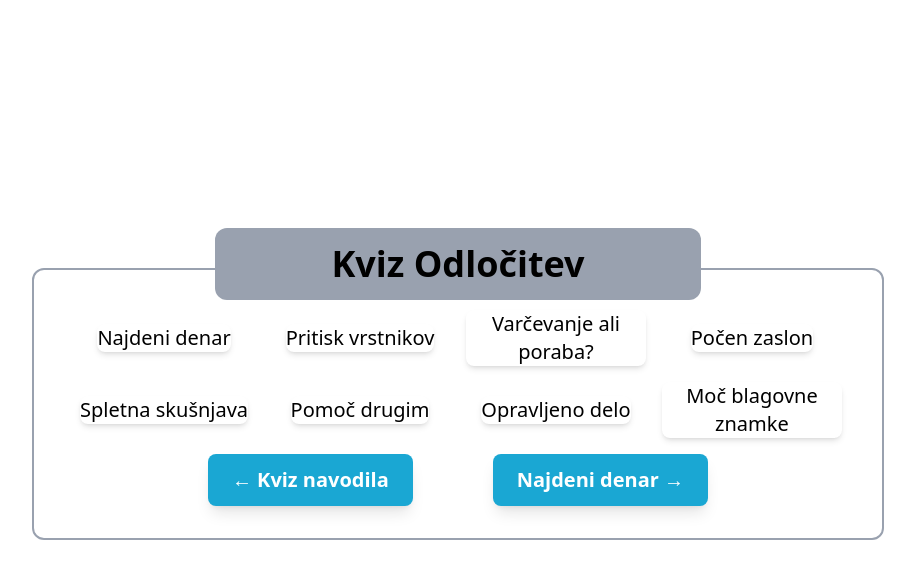
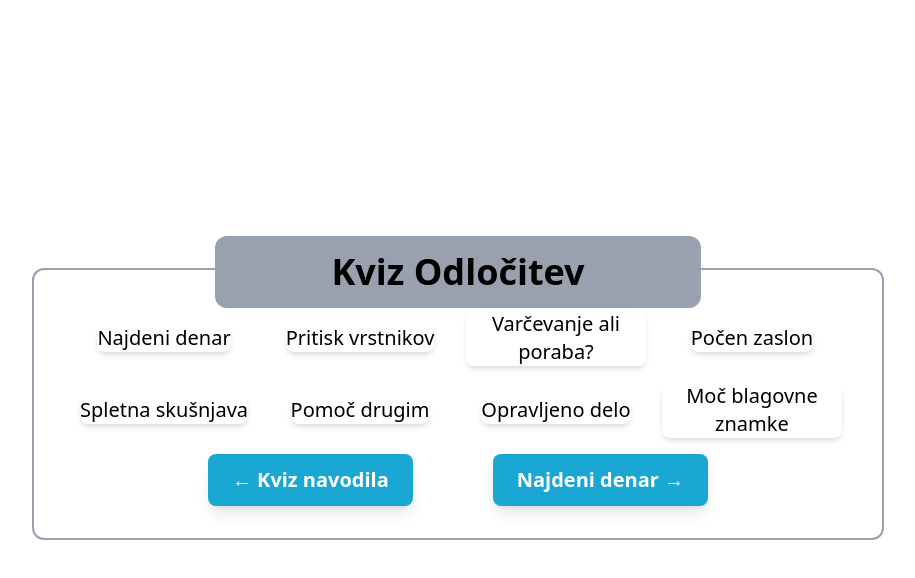
Before and after one commit to wolfboyyang/decision-quiz, a SvelteKit app: page / in a window 1280 px wide. Both pictures are taken after a click on the button "Začni kviz →". Shown: the top 578 px of the page, without its empty margins (182-1097 px from the left). Built offline with nearby package versions, Linux system fonts and the light colour scheme.

Commit message:
Adjust home page.

```diff
--- a/src/routes/+page.svelte
+++ b/src/routes/+page.svelte
@@ -133,19 +133,19 @@
         <!-- Render the Home Screen -->
         <div class="flex flex-col items-center">
             <h1
-                class="w-1/2 z-1 p-1 rounded-lg xl:p-4 xl:rounded-xl bg-gray-400 xl:text-4xl text-2xl text-center font-bold"
+                class="relative top-2 w-1/2 z-1 p-1 rounded-lg xl:p-4 xl:rounded-xl bg-gray-400 xl:text-4xl text-2xl text-center font-bold"
             >
                 Kviz Odločitev
             </h1>
             <div
-                class="w-5/8 xl:w-7/8 p-2 xl:p-8 relative -top-5 xl:-top-8 flex flex-col border-2 rounded-xl border-gray-400 items-center"
+                class="w-3/4 xl:w-7/8 p-2 xl:p-8 relative -top-3 xl:-top-8 flex flex-col border-2 rounded-xl border-gray-400 items-center"
             >
                 <div
-                    class=" grid grid-cols-4 grid-rows-2 justify-center items-center"
+                    class="grid grid-cols-4 grid-rows-2 justify-center items-center"
                 >
                     {#each QUIZ_DATA as quiz, index}
                         <div
-                            class="p-1 xl:p-2 flex items-center justify-center"
+                            class="px-2 py-1 xl:p-2 flex items-center justify-center"
                         >
                             <button
                                 title={quiz.title}
```
